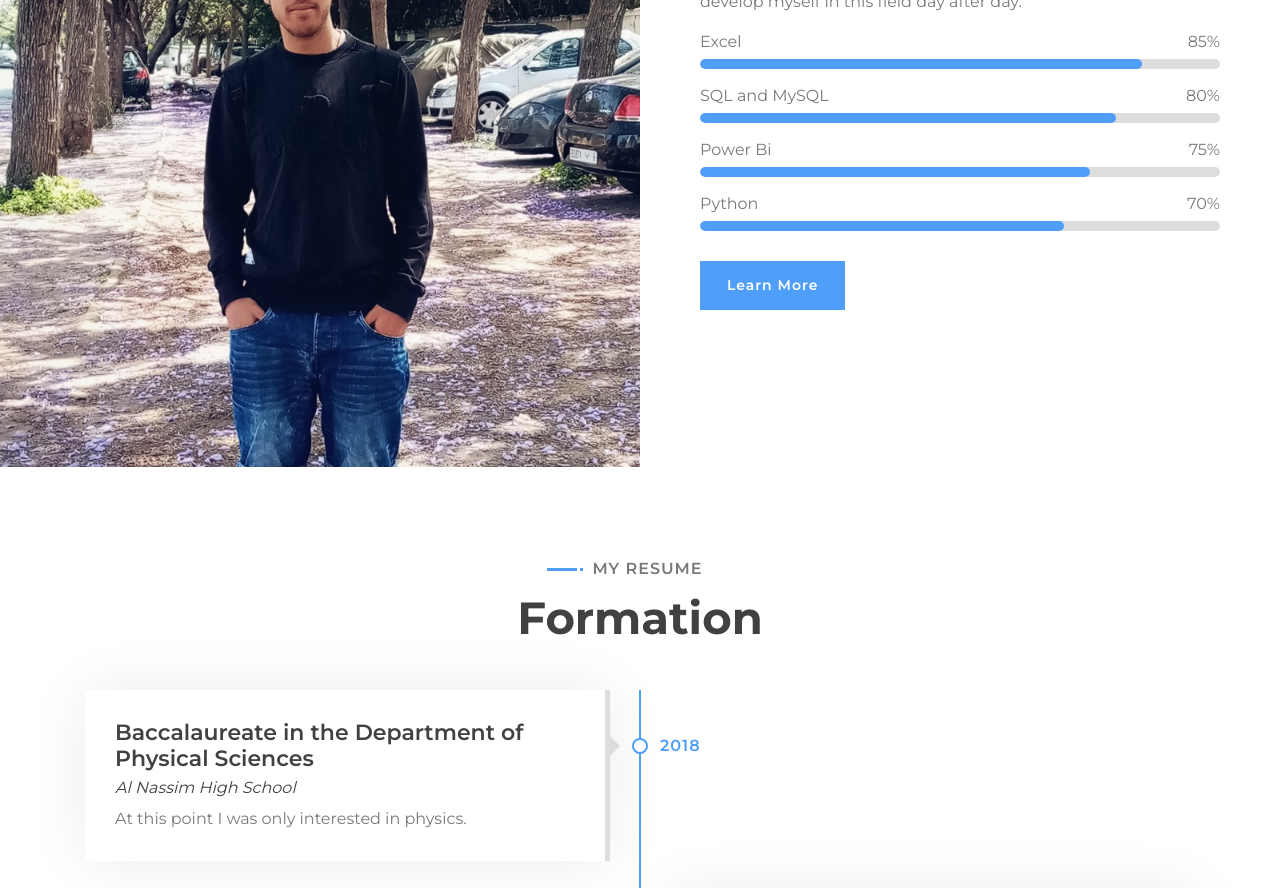
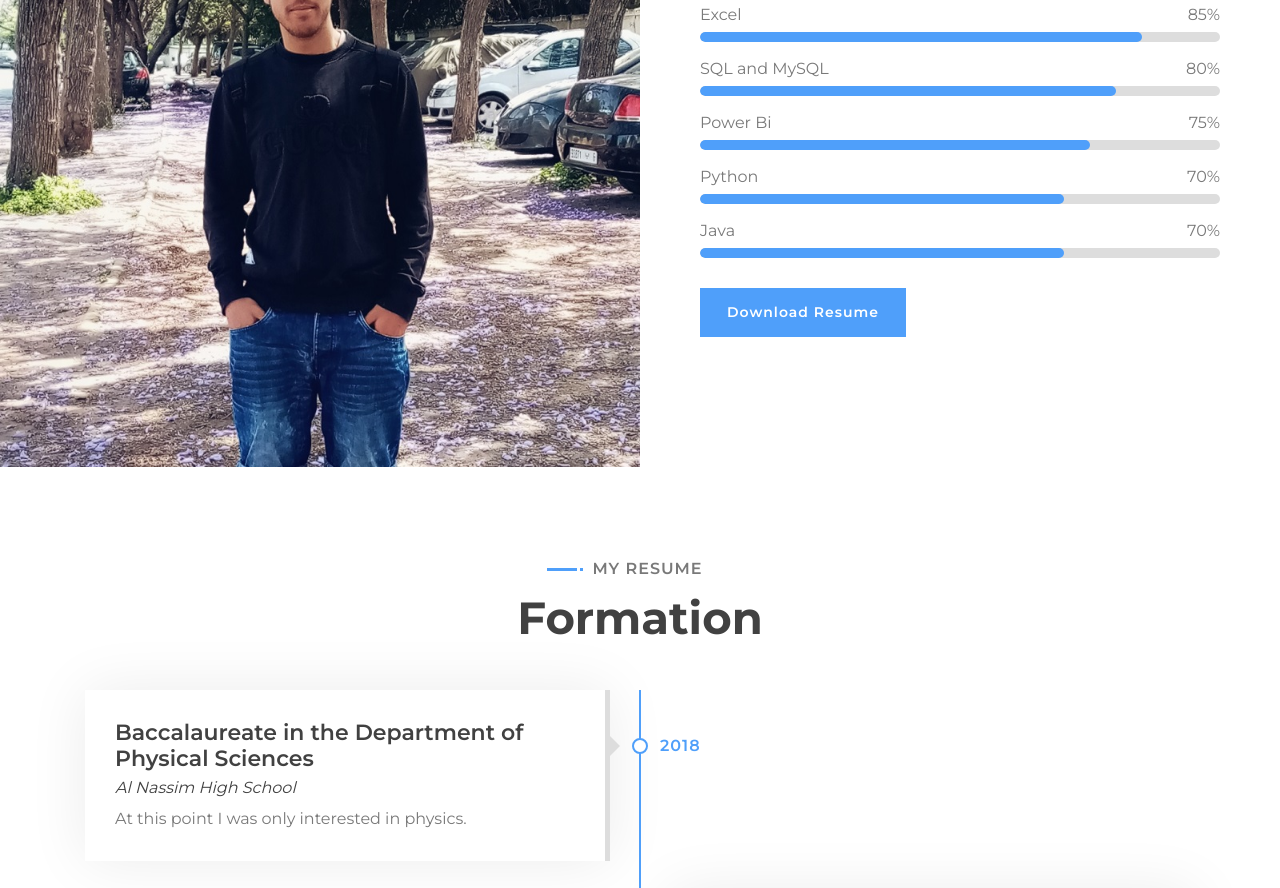
Before and after one commit to aminehalal/aminehalal.github.io, a plain HTML site: page index.html in a window 1280 px wide. Shown: the part 1023-1911 px from the top of the page. Drawn offline with nearby package versions, Linux system fonts and the light colour scheme.

Commit message:
Second Commit

```diff
--- a/index.html
+++ b/index.html
@@ -127,8 +127,16 @@
                                 <div class="progress">
                                     <div class="progress-bar" role="progressbar" aria-valuenow="70" aria-valuemin="0" aria-valuemax="100"></div>
                                 </div>
+                                <div class="skill-name">
+                                    <p>Java</p><p>70%</p>
+                                </div>
+                                <div class="progress">
+                                    <div class="progress-bar" role="progressbar" aria-valuenow="70" aria-valuemin="0" aria-valuemax="100"></div>
+                                </div>
                             </div>
-                            <a class="btn" href="">Learn More</a>
+                            <!--<a class="btn" href="">Learn More</a> -->
+                            <a class="btn" href="folders/CV.pdf" title="CV" download>Download Resume</a>
+
                         </div>
                     </div>
                 </div>
```
Also changed, not shown: 1 other file.
